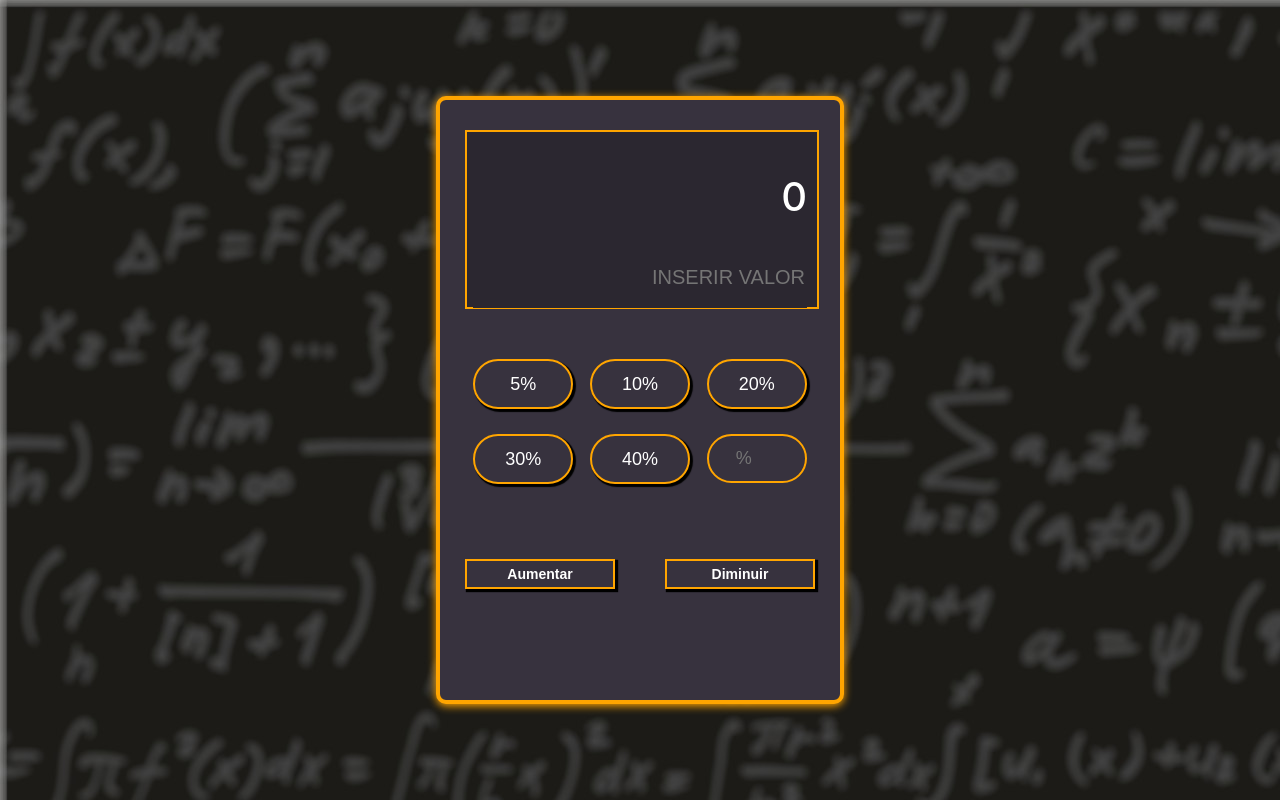
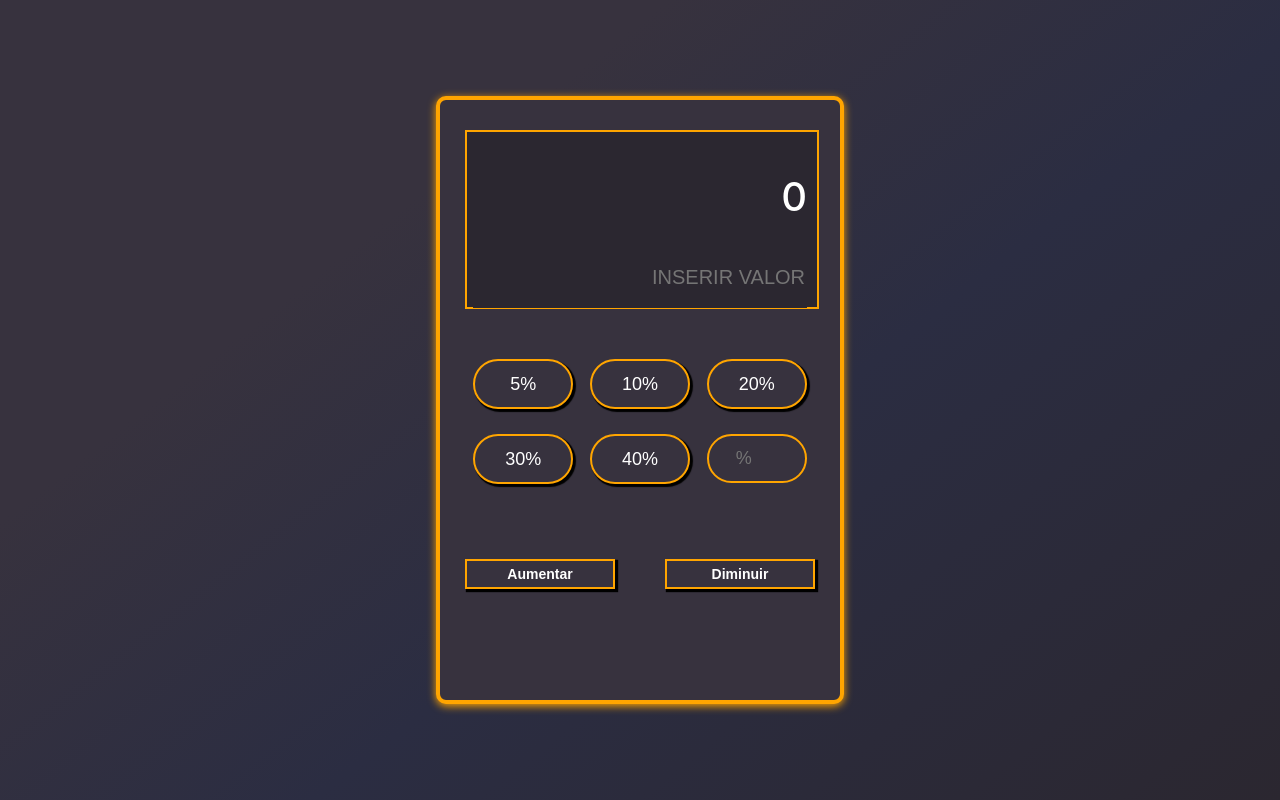
Before and after one commit to willianbatist/percentage_calculator, a React (Create React App) app: page / in a window 1280 px wide. Built offline with nearby package versions, Linux system fonts and the light colour scheme.

Commit message:
feat: nova cor do fundo

```diff
--- a/src/styles/home.css
+++ b/src/styles/home.css
@@ -9,7 +9,8 @@ input[type=number] {
   -moz-appearance: textfield;
 }
 .home-container {
-    background-image: url('../../public/matematica3.jpeg');
+  background: rgb(55,50,62);
+  background: linear-gradient(142deg, rgba(55,50,62,1) 29%, rgba(43,45,66,1) 58%, rgba(43,39,48,1) 100%);
   width: 100%;
   display: flex;
   min-height: 100vh;
```
Lines whose indentation alone changed are shown as unchanged.
